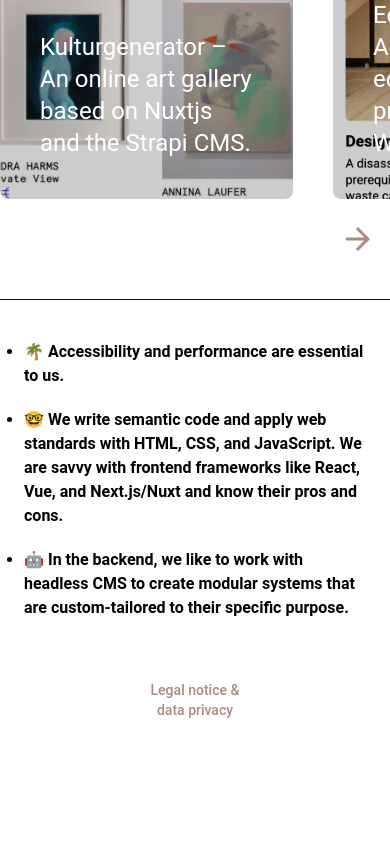
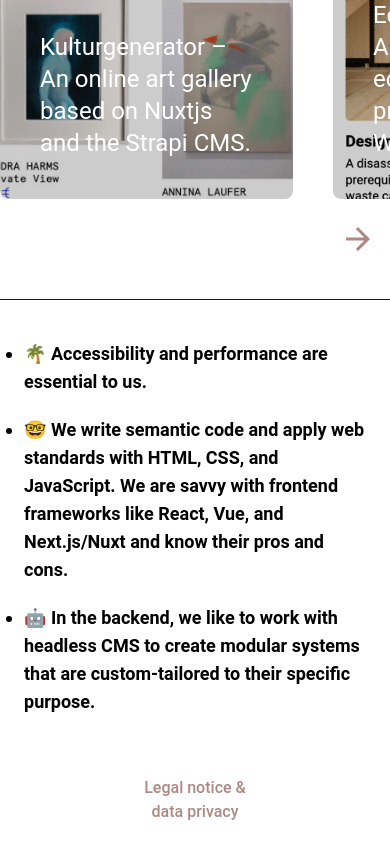
Before and after one commit to Mjam-Codes/mjam.codes, a Nuxt app: page / in a window 390 px wide. Shown: the part 674-1518 px from the top of the page. Before the commit the page ends 1414 px from the top, so only its background shows below. Built offline with nearby package versions, Linux system fonts and the light colour scheme.

Commit message:
Adapt mobile font sizes

```diff
--- a/components/MyFooter.vue
+++ b/components/MyFooter.vue
@@ -1,5 +1,5 @@
 <template>
-  <div class="text-center font-medium text-custom-secondary text-sm pb-5">
+  <div class="text-center font-medium text-custom-secondary pb-5">
     <NuxtLink v-if="$route.name === 'imprint'" to="/">
       Return to homepage
     </NuxtLink>
--- a/components/SkillSet.vue
+++ b/components/SkillSet.vue
@@ -1,6 +1,6 @@
 <template>
   <div class="container px-6 py-10 md:p-20">
-  <ul class="list-disc font-semibold">
+  <ul class="list-disc font-semibold text-lg">
     <li class="pb-5">🌴 Accessibility and performance are essential to us.</li>
     <li class="pb-5">🤓 We write semantic code and apply web standards with HTML, CSS, and JavaScript.  We are savvy with frontend frameworks like React, Vue, and Next.js/Nuxt and know their pros and cons.</li>
     <li class="pb-5">🤖 In the backend, we like to work with headless CMS to create modular systems that are custom-tailored to their specific purpose.</li>
```
